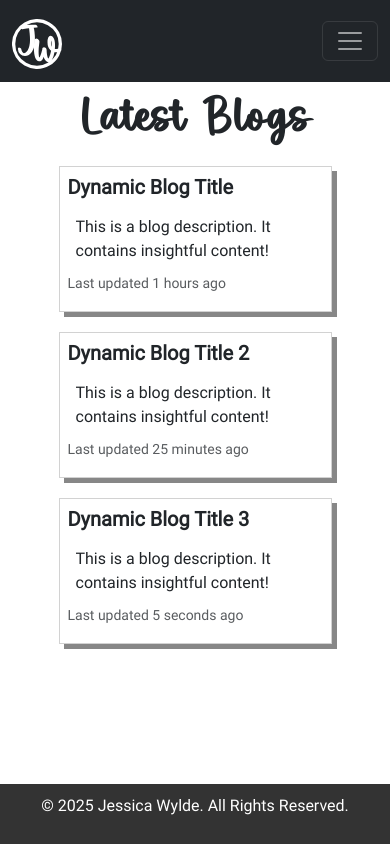
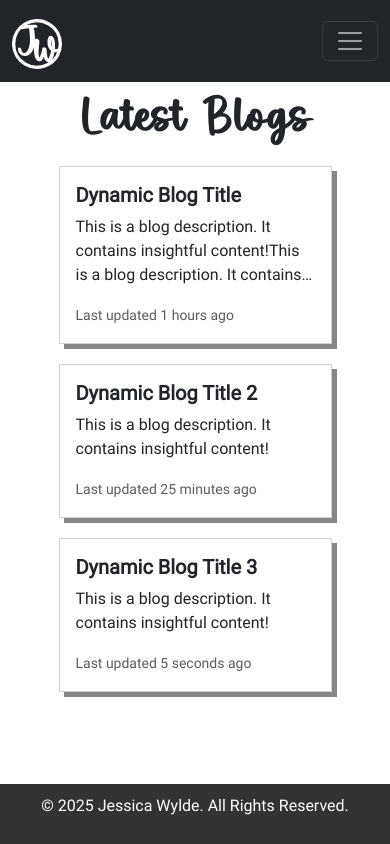
Before and after one commit to Wildcard209/portfolio-webapplication, a Next.js app in the folder frontend/: page /blog in a window 390 px wide. Built offline with nearby package versions, Linux system fonts and the light colour scheme.

Commit message:
Updated BlogCard to only be one card, now supports images

```diff
--- a/frontend/src/app/blog/page.tsx
+++ b/frontend/src/app/blog/page.tsx
@@ -8,14 +8,19 @@ export default function Blog() {
                 <div className="col-md-8"></div>
                     <BlogCard
                         name="Dynamic Blog Title"
-                        description="This is a blog description. It contains insightful content!"
+                        description="This is a blog description. It contains insightful content!This is a blog description. It contains insightful content!This is a blog description. It contains insightful content!This is a blog description. It contains insightful content!This is a blog description. It contains insightful content!This is a blog description. It contains insightful content!This is a blog description. It contains insightful content!This is a blog description. It contains insightful content!This is a blog description. It contains insightful content!"
                         lastUpdated={new Date(new Date().getTime() - 3600000)}
+                        imageId="1"
+                        imageAlt="one"
+
                     />
 
                     <BlogCard
                         name="Dynamic Blog Title 2"
                         description="This is a blog description. It contains insightful content!"
                         lastUpdated={new Date(new Date().getTime() - 1500000)}
+                        imageId="2"
+                        imageAlt="two"
                     />
 
                     <BlogCard
--- a/frontend/src/app/components/BlogCard.tsx
+++ b/frontend/src/app/components/BlogCard.tsx
@@ -1,15 +1,25 @@
-'use client'
+'use client';
 
-import React, { useEffect, useState } from "react";
+import React, { useEffect, useState, useRef } from "react";
+import Image from "next/image";
 
 type BlogCardProps = {
     name: string;
     description: string;
     lastUpdated: Date;
+    imageId?: string;
+    imageAlt?: string;
 };
 
-const BlogCard: React.FC<BlogCardProps> = ({ name, description, lastUpdated }) => {
+const imageLoader = ({ width }: { width: number }) => {
+    return `https://picsum.photos/${width}/180`;
+};
+
+const BlogCard: React.FC<BlogCardProps> = ({ name, description, lastUpdated, imageId, imageAlt = "Blog image" }) => {
     const [relativeTime, setRelativeTime] = useState<string>("");
+    const [isLargeScreen, setIsLargeScreen] = useState<boolean>(true);
+    const [isVisible, setIsVisible] = useState<boolean>(false); // Track card visibility in viewport
+    const cardRef = useRef<HTMLDivElement | null>(null); // Ref for the card
 
     const calculateRelativeTime = (date: Date) => {
         const now = new Date();
@@ -29,26 +39,74 @@ const BlogCard: React.FC<BlogCardProps> = ({ name, description, lastUpdated }) =
     };
 
     useEffect(() => {
+        const handleResize = () => {
+            setIsLargeScreen(window.innerWidth >= 768);
+        };
+        handleResize();
+        window.addEventListener("resize", handleResize);
+        return () => window.removeEventListener("resize", handleResize);
+    }, []);
+
+    useEffect(() => {
         const updateRelativeTime = () => {
             setRelativeTime(calculateRelativeTime(lastUpdated));
         };
 
+        if (isVisible) {
             updateRelativeTime();
             const intervalId = setInterval(updateRelativeTime, 1000);
+            return () => clearInterval(intervalId);
+        }
+    }, [isVisible, lastUpdated]);
 
-        return () => clearInterval(intervalId);
-    }, [lastUpdated]);
+    useEffect(() => {
+        const observer = new IntersectionObserver(
+            ([entry]) => {
+                setIsVisible(entry.isIntersecting);
+            },
+            { threshold: 0.1 }
+        );
+
+        if (cardRef.current) {
+            observer.observe(cardRef.current);
+        }
+
+        return () => {
+            if (cardRef.current) {
+                observer.unobserve(cardRef.current);
+            }
+        };
+    }, []);
 
     return (
-        <div className="card card-as-button card-blog">
-            <div className="card-blog-body">
+        <div ref={cardRef} className="card card-as-button card-blog">
+            <div className="row g-0 align-items-center">
+                <div className="col-md-8">
+                    <div className="card-body">
                         <h5 className="card-title">
                             <strong>{name}</strong>
                         </h5>
-                <p className="card-text card-text-blog">{description}</p>
+                        <p className="card-text">{description}</p>
                         <p className="card-text">
                             <small className="text-body-secondary">Last updated {relativeTime}</small>
                         </p>
+                    </div>
+                </div>
+
+                {imageId && isLargeScreen && (
+                    <div className="col-md-4 d-flex justify-content-end">
+                        <Image
+                            src={imageId}
+                            loader={imageLoader}
+                            alt={imageAlt}
+                            width={180}
+                            height={180}
+                            style={{
+                                objectFit: "cover"
+                            }}
+                        />
+                    </div>
+                )}
             </div>
         </div>
     );
--- a/frontend/src/app/globals.css
+++ b/frontend/src/app/globals.css
@@ -101,7 +101,6 @@ body {
   box-shadow: 5px 5px #878787;
 }
 .card-body {
-  min-height: 10rem;
   display: flex;
   flex-direction: column;
 }
```
Also changed, not shown: 1 other file (tests, documents, lock files or other folders). Lines whose indentation alone changed are shown as unchanged.
